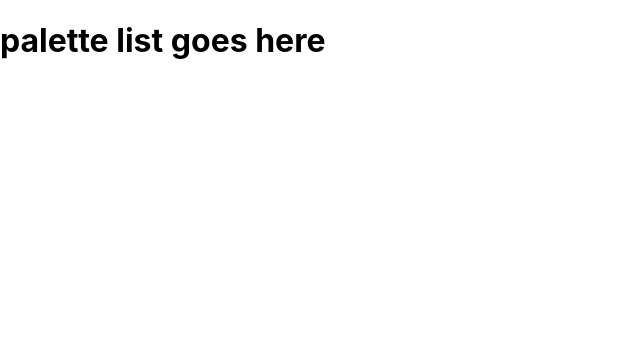
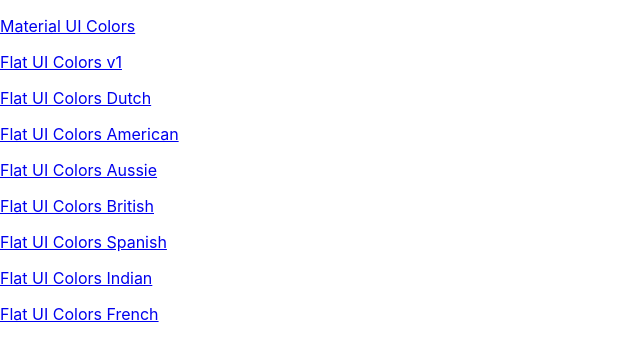
Before and after one commit to gordongest/color-project, a React (Create React App) app: page / in a window 1280 px wide. Shown: the top 358 px of the page, without its empty margins (0-640 px from the left). Built offline with nearby package versions, Linux system fonts and the light colour scheme; the HTML template or start-up script is replaced by a standard one.

Commit message:
add PaletteList and Router Links

```diff
--- a/src/App.js
+++ b/src/App.js
@@ -1,5 +1,6 @@
 import React from 'react';
 import { Route, Routes, useParams } from 'react-router-dom';
+import PaletteList from "./PaletteList";
 import Palette from './Palette';
 import generatePalette from "./colorHelpers";
 import seedColors from "./seedColors";
@@ -15,7 +16,7 @@
 
     return (
         <Routes>
-            <Route exact path="/" element={<h1>palette list goes here</h1>}/>
+            <Route exact path="/" element={<PaletteList palettes={seedColors}/>}/>
             <Route
                 exact path="palette/:id"
                 element={<PaletteComponentWrapper />}
--- a/src/Navbar.jsx
+++ b/src/Navbar.jsx
@@ -1,8 +1,8 @@
 import React, { useState } from 'react';
+import { Link } from 'react-router-dom';
 import Slider from 'rc-slider';
 import { Select, MenuItem, Snackbar, IconButton } from '@mui/material';
 import { Close } from '@mui/icons-material';
-import { v4 as uuid} from 'uuid';
 import 'rc-slider/assets/index.css';
 import './Navbar.css';
 
@@ -19,7 +19,7 @@
     return (
         <header className="Navbar">
             <div className="logo">
-                <a href="#">reactcolorpicker</a>
+                <Link to="/">reactcolorpicker</Link>
             </div>
             <div className="slider-container">
                 <span>Level: {level}</span>
--- /dev/null
+++ b/src/PaletteList.jsx
@@ -0,0 +1,13 @@
+import React from 'react';
+import { Link } from 'react-router-dom';
+
+const PaletteList = ({ palettes }) =>
+    <div>
+        {palettes.map(palette =>
+            <p>
+                <Link to={`/palette/${palette.id}`}>{palette.paletteName}</Link>
+            </p>
+        )}
+    </div>
+
+export default PaletteList;
```
